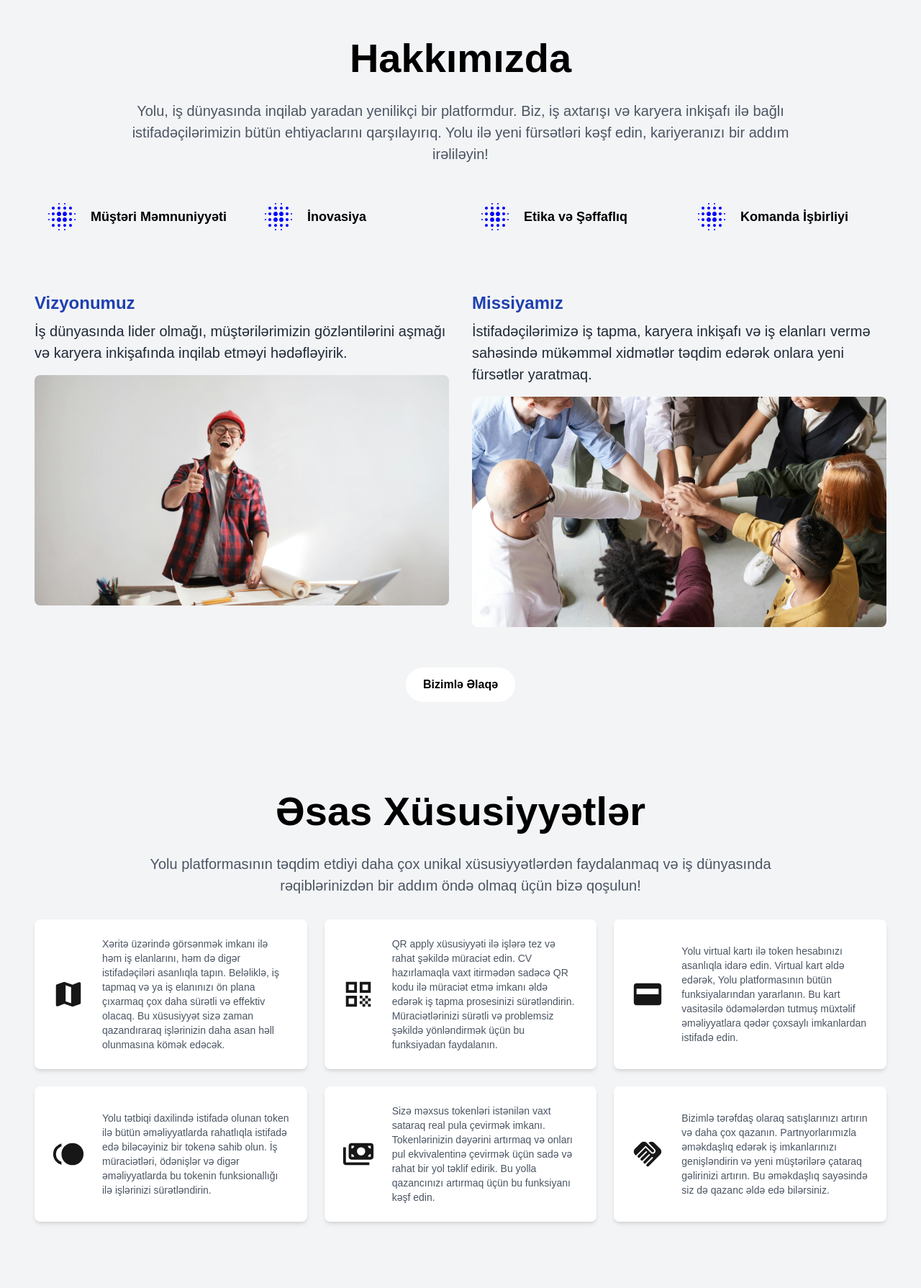
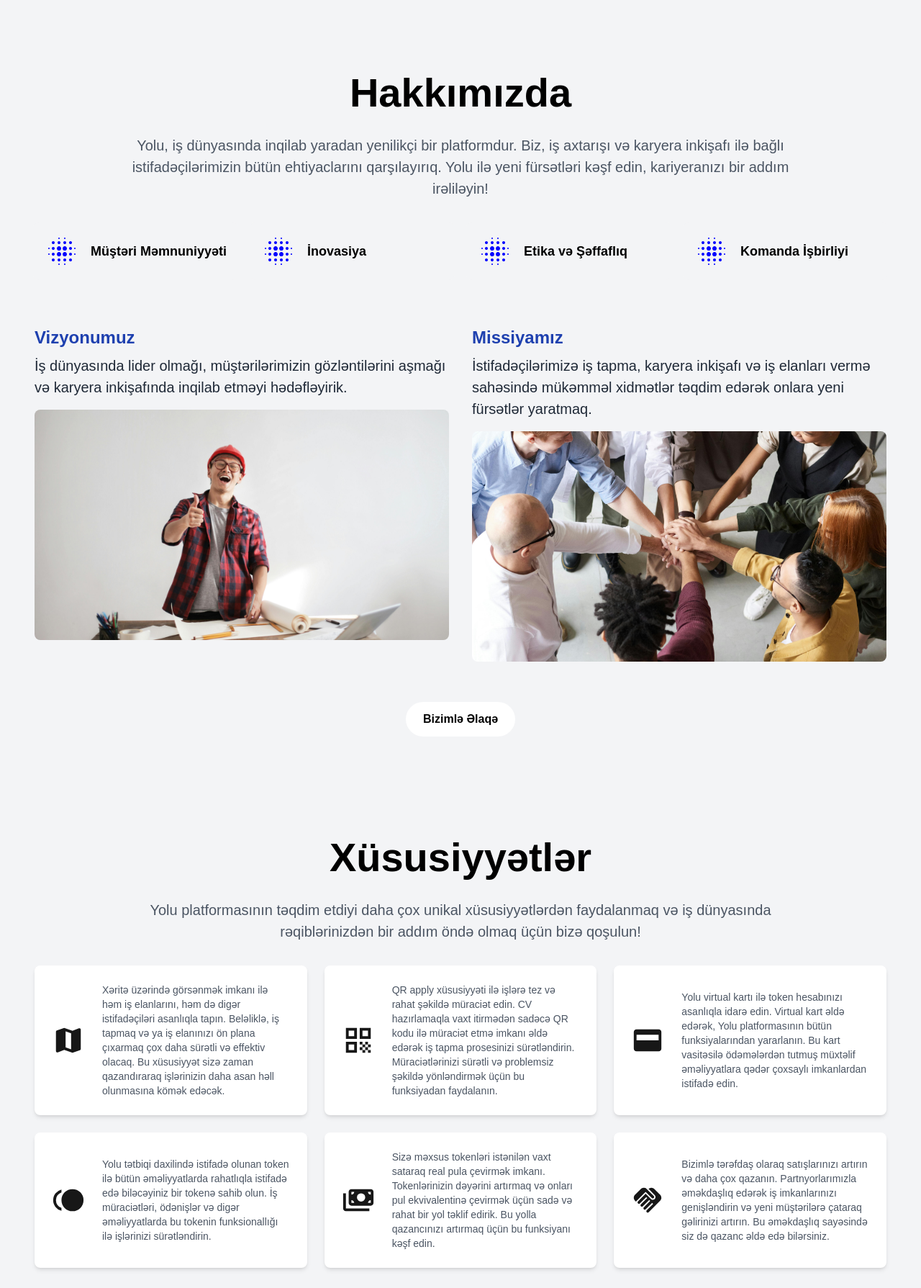
Before and after one commit to hazratAZE/yolu.app, a Next.js app: page / in a window 1280 px wide. Shown: the part 809-2598 px from the top of the page at 72% size. Built offline with nearby package versions, Linux system fonts and the light colour scheme.

Commit message:
New desing added to some pages

```diff
--- a/src/app/components/Hakkimizda.tsx
+++ b/src/app/components/Hakkimizda.tsx
@@ -2,7 +2,7 @@ const Hakkımızda = () => {
   return (
     <section
       id="about"
-      className="min-h-screen flex flex-col items-center justify-center py-4"
+      className="min-h-screen flex flex-col items-center justify-center pt-16"
     >
       <h1 className="font-bold mb-4 text-black">Hakkımızda</h1>
       <p className="text-center mb-8 text-gray-600 w-[80%]">
--- a/src/app/components/Ozellikler.tsx
+++ b/src/app/components/Ozellikler.tsx
@@ -31,10 +31,10 @@ const Ozellikler = () => {
   return (
     <section
       id="features"
-      className="bg-gray-100 min-h-screen flex flex-col justify-center py-12"
+      className="bg-gray-100 min-h-screen flex flex-col justify-center pt-16"
     >
       <div className="container mx-auto px-4">
-        <h1 className="text-center text-black font-bold">Əsas Xüsusiyyətlər</h1>
+        <h1 className="text-center text-black font-bold">Xüsusiyyətlər</h1>
         <div className="text-center justify-center flex mt-4">
           <p className="text-gray-600 mb-8 w-[80%]">
             Yolu platformasının təqdim etdiyi daha çox unikal xüsusiyyətlərdən
```
